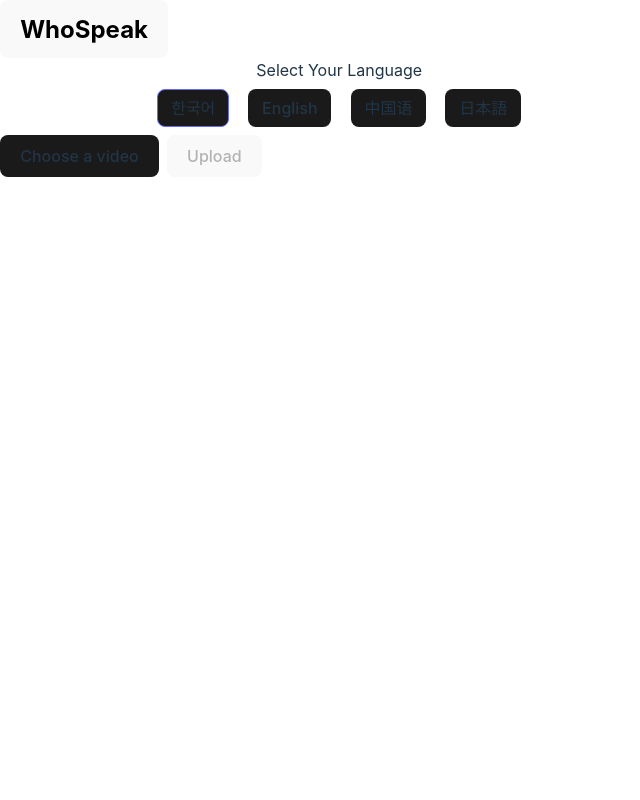
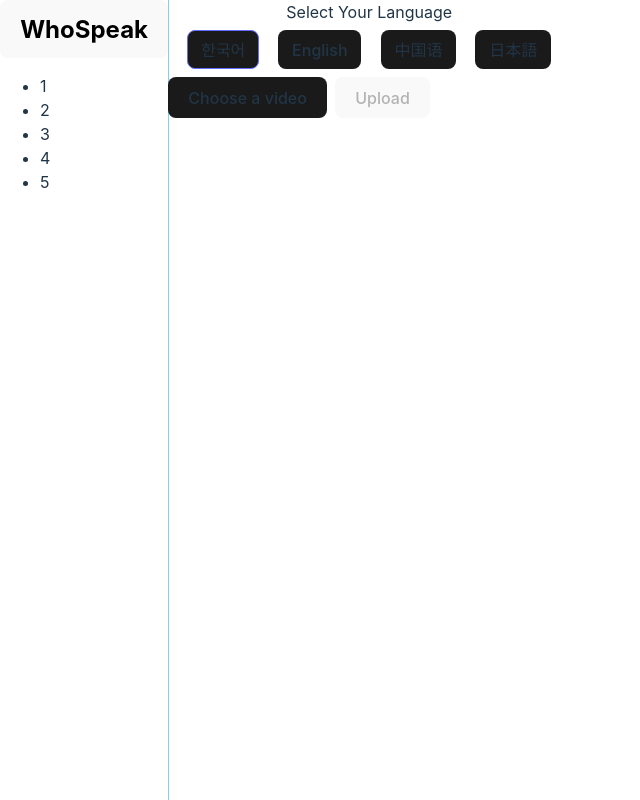
Before and after one commit to devBuzz142/inisw2-team7, a React (Vite) app in the folder fe/: page /home in a window 1280 px wide. Shown: the whole page, without its empty margins (0-640 px from the left). Built offline with nearby package versions, Linux system fonts and the light colour scheme.

Commit message:
feat: nav init

```diff
--- /dev/null
+++ b/fe/src/components/Main/index.jsx
@@ -0,0 +1,5 @@
+const Main = ({ children }) => {
+  return <div className="Main">{children}</div>;
+};
+
+export default Main;
--- a/fe/src/components/Nav/index.jsx
+++ b/fe/src/components/Nav/index.jsx
@@ -1,3 +1,14 @@
-const Nav = () => {};
+import Logo from "../Logo";
+
+const Nav = ({ children }) => {
+  return (
+    <div className="Nav Nav-bar">
+      <div className="Nav-logo">
+        <Logo />
+      </div>
+      <div className="Nav-item-container">{children}</div>
+    </div>
+  );
+};
 
 export default Nav;
--- a/fe/src/index.css
+++ b/fe/src/index.css
@@ -28,10 +28,25 @@
 }
 
 .page-template {
+  display: flex;
+
   outline: 1px solid pink;
 
   width: 100%;
   height: 100%;
+}
+
+.Main {
+  display: flex;
+  flex-direction: column;
+}
+
+.Nav {
+
+
+  height: 100%;
+
+  outline: 1px solid skyblue;
 }
 
 a {
--- a/fe/src/pages/HomePage.jsx
+++ b/fe/src/pages/HomePage.jsx
@@ -1,8 +1,9 @@
-import Logo from "../components/Logo";
 import { Tab, TabItem } from "../components/Tab";
 import VideoUploader from "../components/VideoUploader";
 import { useNavigate } from "react-router-dom";
 import PageTemplate from "./PageTemplate";
+import Nav from "../components/Nav";
+import Main from "../components/Main";
 
 const HomePage = () => {
   const navigate = useNavigate();
@@ -16,8 +17,16 @@
 
   return (
     <PageTemplate pageName="Home">
-      <header className="App-header">
-        <Logo />
+      <Nav>
+        <ul>
+          <li>1</li>
+          <li>2</li>
+          <li>3</li>
+          <li>4</li>
+          <li>5</li>
+        </ul>
+      </Nav>
+      <Main>
         <Tab label="Select Your Language">
           <TabItem label="한국어"></TabItem>
           <TabItem label="English"></TabItem>
@@ -25,7 +34,7 @@
           <TabItem label="日本語"></TabItem>
         </Tab>
         <VideoUploader onUpload={handleVideoUpload} />
-      </header>
+      </Main>
     </PageTemplate>
   );
 };
```
